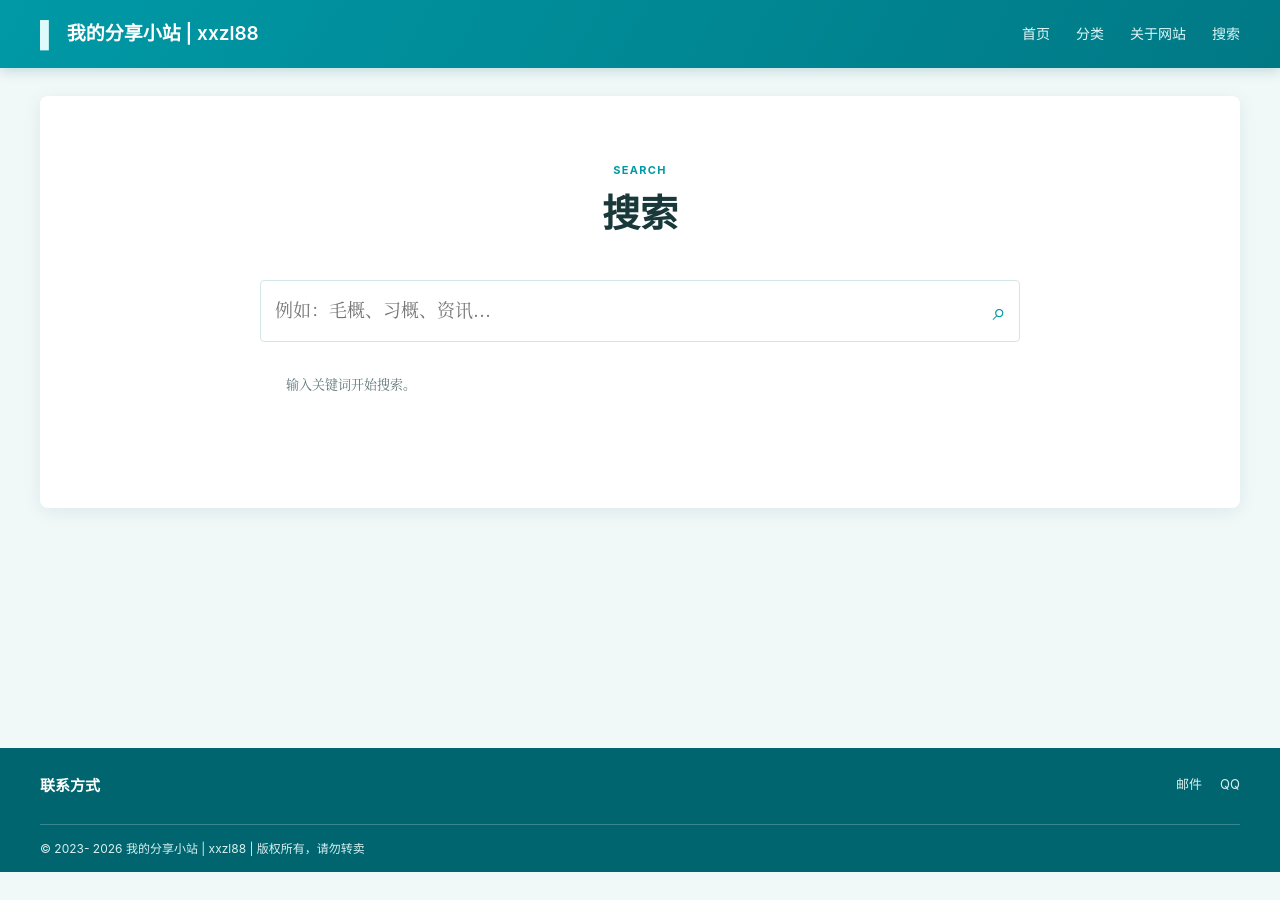
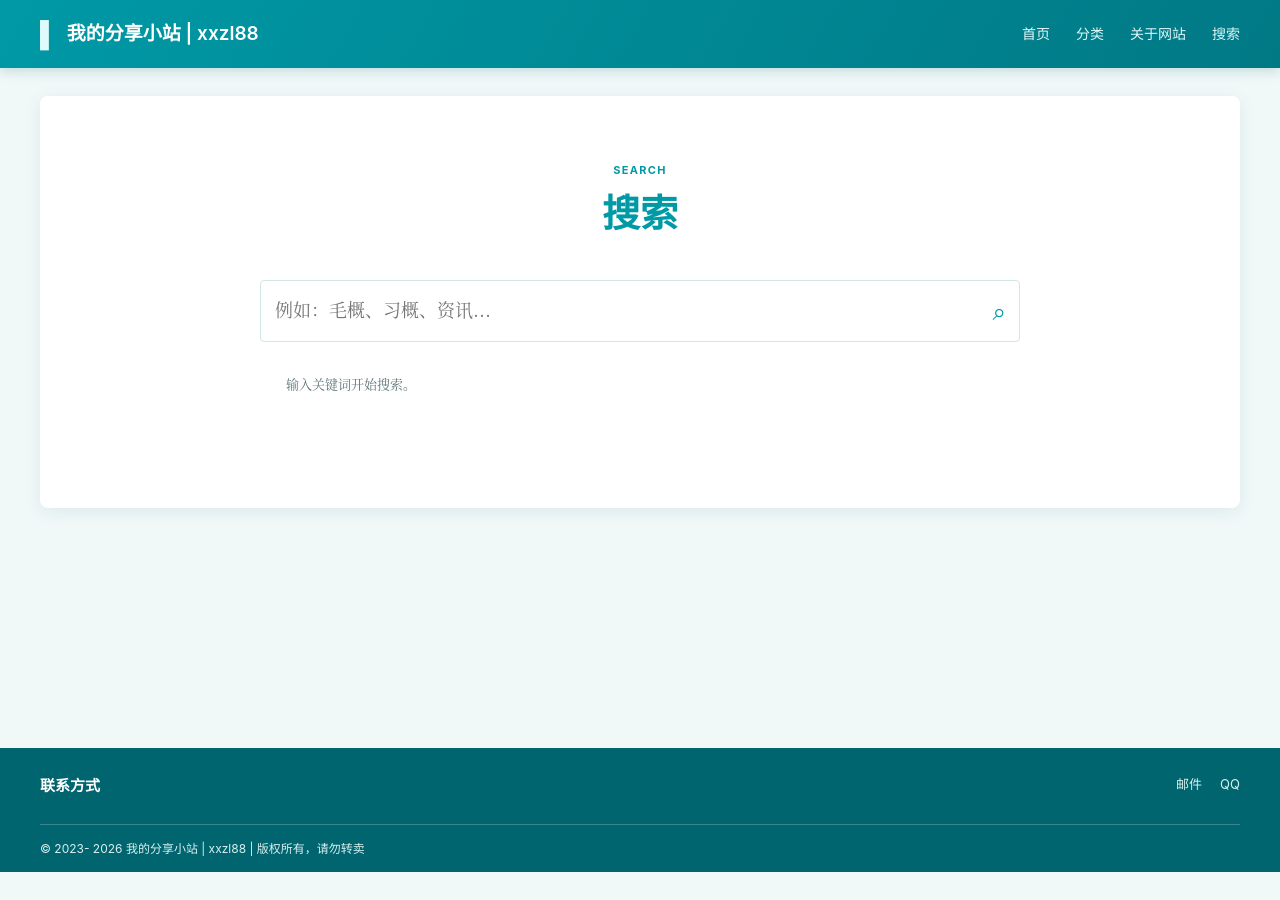
Before and after one commit to xxzl88/csu, a Jekyll site: the page built from search.md, in a window 1280 px wide. Built offline with Jekyll 4.4.1, drawn with Linux system fonts in a browser that asks for light colours.

Commit message:
Update main.css

```diff
--- a/assets/css/main.css
+++ b/assets/css/main.css
@@ -99,6 +99,7 @@ a:focus-visible,button:focus-visible,input:focus-visible { outline:3px solid var
   line-height: 1.25;
   font-weight: 600;
   text-align: center;
+  color:#0099a6;
 }
 .article-lead,.standard-header>p:last-child { color:var(--muted); }
 .article-header .post-meta {
```
